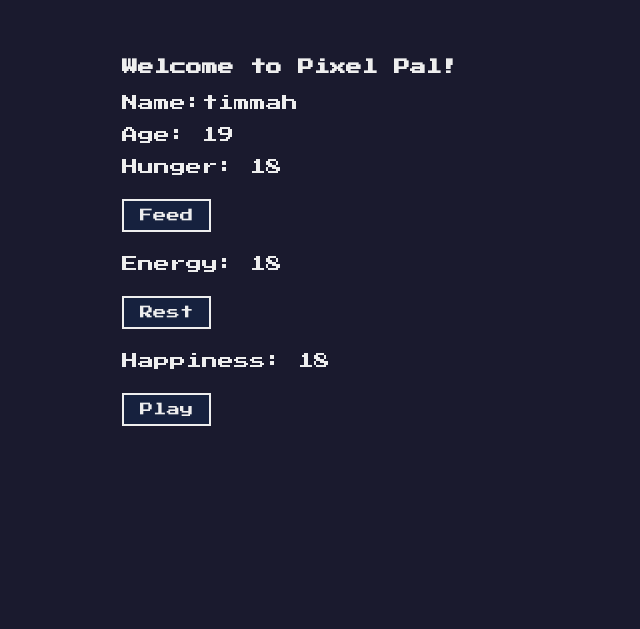
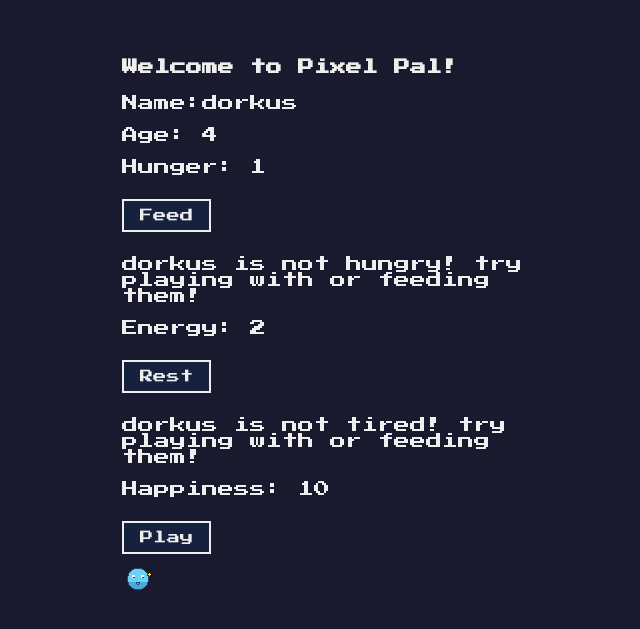
Before and after one commit to joshmaddigan/pixel-pal, a Flask app: page / in a window 1280 px wide. Shown: the top 629 px of the page, without its empty margins (318-958 px from the left). Run offline with Flask 3, Linux system fonts and the light colour scheme.

Commit message:
Add pixel pal sprites and functionality

```diff
--- a/app.py
+++ b/app.py
@@ -13,12 +13,14 @@ def home():
         pal = PixelPal(**save_data)
     else:
         return redirect(url_for("welcome"))
-    can_feed = pal.hunger < pal.max_value * 0.6
-    can_play = pal.happiness < pal.max_value * 0.5
+    can_feed = pal.hunger < pal.max_value * 0.8
+    can_play = pal.happiness < pal.max_value * 0.9
     can_rest = pal.energy < pal.max_value * 0.9
+    get_sprite = pal.get_sprite()
+    print(pal.get_sprite())
 
     return render_template("index.html", name=pal.name, hunger=pal.hunger, energy=pal.energy, happiness=pal.happiness,
-                             age=pal.age, can_feed=can_feed, can_play=can_play, can_rest=can_rest)
+                             age=pal.age, can_feed=can_feed, can_play=can_play, can_rest=can_rest, get_sprite=pal.get_sprite())
 
 @app.route("/welcome")
 def welcome():
--- a/pixel_pal.py
+++ b/pixel_pal.py
@@ -87,6 +87,20 @@ class PixelPal:
         self.happiness -= int(self.happiness_decay * self.max_value)
         self.energy -= int(self.energy_decay * self.max_value)
 
+    def get_sprite(self):
+        if self.hunger < self.max_value * 0.5 and self.happiness < self.max_value * 0.5 and self.energy < self.max_value * 0.5:
+            return "pal_sick.png"
+        elif self.hunger < self.max_value * 0.5:
+            return "pal_hungry.png"
+        elif self.happiness < self.max_value * 0.5:
+            return "pal_tired.png"
+        elif self.energy < self.max_value * 0.5:
+            return "pal_tired.png"
+        elif self.hunger > self.max_value * 0.7 and self.happiness > self.max_value * 0.7 and self.energy > self.max_value * 0.7:
+            return "pal_happy.png"
+        else:
+            return "pal_neutral.png"
+
     def is_dead(self):
         if self.hunger <= 0:
             return (f"Sadly, {self.name} starved to death. Please feed you pal better next time!")
--- a/save_pet.json
+++ b/save_pet.json
@@ -1,10 +1,10 @@
 {
-    "name": "timmah",
-    "age": 19,
-    "mood": "Energetic",
-    "hunger": 18,
-    "happiness": 18,
-    "energy": 18,
-    "max_value": 20,
-    "evo_stage": "Teen"
+    "name": "dorkus",
+    "age": 4,
+    "mood": "Sarcastic",
+    "hunger": 1,
+    "happiness": 10,
+    "energy": 2,
+    "max_value": 10,
+    "evo_stage": "Baby"
 }
--- a/static/styles.css
+++ b/static/styles.css
@@ -31,3 +31,8 @@ button:hover {
     background-color: #eee;
     color: #1a1a2e;
 }
+
+.sprite-panel img {
+    width 200px;
+    image-rendering: pixelated
+}
--- a/templates/death.html
+++ b/templates/death.html
@@ -1,7 +1,10 @@
+<div class="container">
 <!DOCTYPE html>
 <html lang="en">
 <head>
     <title>RIP {{ name }}</title>
+        <link rel="stylesheet" href="/static/styles.css">
+
 </head>
 <body>
     <h1>RIP {{ name }}</h1>
@@ -11,7 +14,6 @@
     <form action="/welcome" method="GET">
         <button type="submit">Start a new Pal</button>
     </form>
-
-
 </body>
 </html>
+</div>
--- a/templates/index.html
+++ b/templates/index.html
@@ -1,28 +1,24 @@
-<div class="container">
 <!DOCTYPE html>
 <html lang="en">
 <head>
-    <title>Document</title>
     <link rel="stylesheet" href="/static/styles.css">
 </head>
 <body>
-    <h1>Welcome to Pixel Pal!</h1>
+    <div class="container">
+
+        <div class="game-panel">
+        <h1>Welcome to Pixel Pal!</h1>
     <p> Name:{{ name }}</p>
     <p> Age: {{ age }}</p>
     <p> Hunger: {{ hunger }}</p>
-
        {% if not can_feed: %}
             <form action="/feed" method="POST">
                 <button type="submit">Feed</button>
             </form>
-
         {% else %}
             <button type="submit" disabled>Feed</button>
             <p> {{ name }} is not hungry! try playing with or feeding them!</p>
-
         {% endif %}
-    </form>
-
 
     <p> Energy: {{ energy }}</p>
     {% if can_rest %}
@@ -34,7 +30,6 @@
         </form>
     {% endif %}
 
-
     <p> Happiness: {{ happiness }}</p>
         {% if can_play %}
         <button type="submit" disabled>Play</button>
@@ -45,10 +40,14 @@
         </form>
     {% endif %}
 
-
     {% for message in get_flashed_messages() %}
     <p>{{ message }}</p>
 {% endfor %}
+    </div>
+
+        <div class="sprite-panel">
+        <img src="/static/sprites/{{ get_sprite }}" alt="PixelPal">
+    </div>
+</div>
 </body>
 </html>
-</div>
--- a/templates/welcome.html
+++ b/templates/welcome.html
@@ -1,3 +1,5 @@
+<div class="container">
+
 <!DOCTYPE html>
 <html lang="en">
 <head>
@@ -13,3 +15,4 @@
 
 </body>
 </html>
+</div>
```
